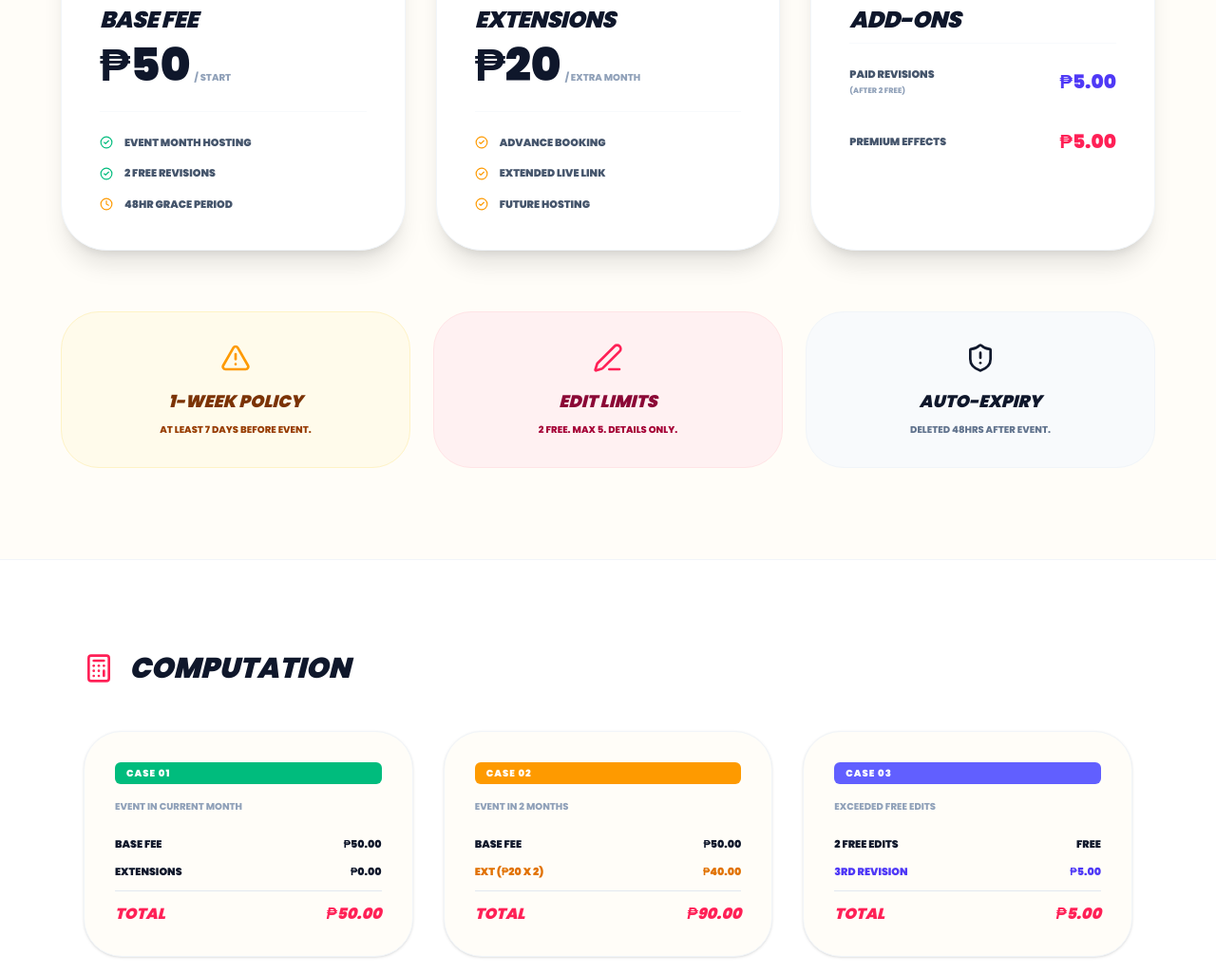
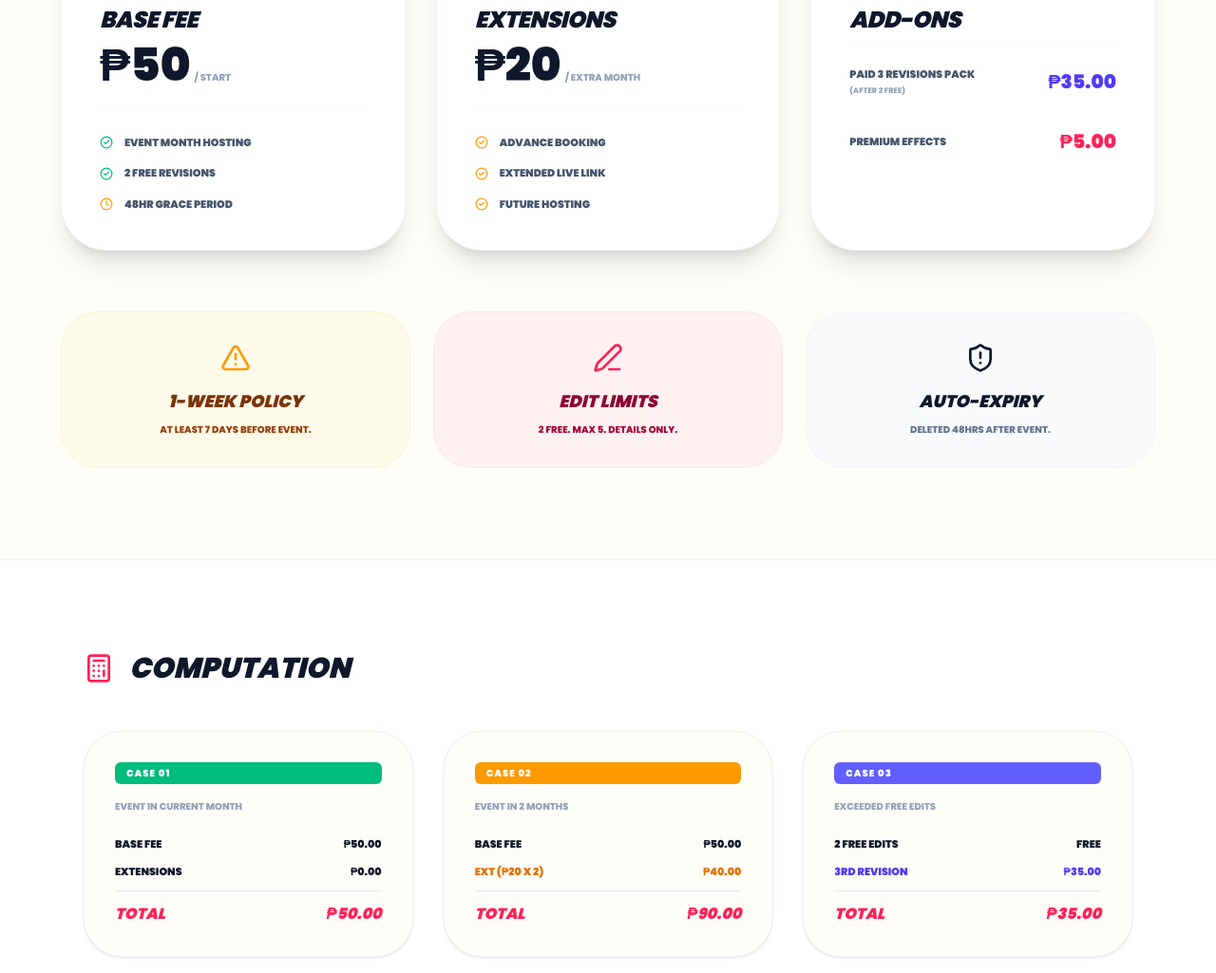
Before and after one commit to nomuu/nvitado-builder, a Next.js app: page /pricing in a window 1280 px wide. Shown: the part 642-1667 px from the top of the page at 95% size. Built offline with nearby package versions, Linux system fonts and the light colour scheme.

Commit message:
adjustment in pricing

```diff
--- a/app/pricing/page.tsx
+++ b/app/pricing/page.tsx
@@ -72,8 +72,8 @@ export default function PricingPage() {
             <h3 className="text-2xl font-black uppercase italic mb-2 tracking-tight">Add-Ons</h3>
             <div className="space-y-4 pt-6 border-t border-slate-50 text-[11px] font-black uppercase text-slate-600">
                <div className="flex justify-between items-center pb-2">
-                  <p>Paid Revisions<br/><span className="text-[8px] text-slate-400 font-bold">(After 2 Free)</span></p>
-                  <span className="text-xl font-black text-indigo-600">₱5.00</span>
+                  <p>Paid 3 Revisions pack<br/><span className="text-[8px] text-slate-400 font-bold">(After 2 Free)</span></p>
+                  <span className="text-xl font-black text-indigo-600">₱35.00</span>
                </div>
                <div className="flex justify-between items-center pt-2">
                   <p>Premium Effects</p>
@@ -140,8 +140,8 @@ export default function PricingPage() {
                 <p className="text-[10px] font-bold text-slate-400 mb-6 uppercase">Exceeded free edits</p>
                 <div className="space-y-3 mt-auto">
                     <div className="flex justify-between text-[11px] font-black uppercase"><span>2 Free Edits</span><span>FREE</span></div>
-                    <div className="flex justify-between text-[11px] font-black uppercase text-indigo-600"><span>3rd Revision</span><span>₱5.00</span></div>
-                    <div className="pt-3 border-t border-slate-200 flex justify-between items-center font-black text-rose-500 uppercase italic"><span>Total</span><span>₱5.00</span></div>
+                    <div className="flex justify-between text-[11px] font-black uppercase text-indigo-600"><span>3rd Revision</span><span>₱35.00</span></div>
+                    <div className="pt-3 border-t border-slate-200 flex justify-between items-center font-black text-rose-500 uppercase italic"><span>Total</span><span>₱35.00</span></div>
                 </div>
             </div>
           </div>
```
